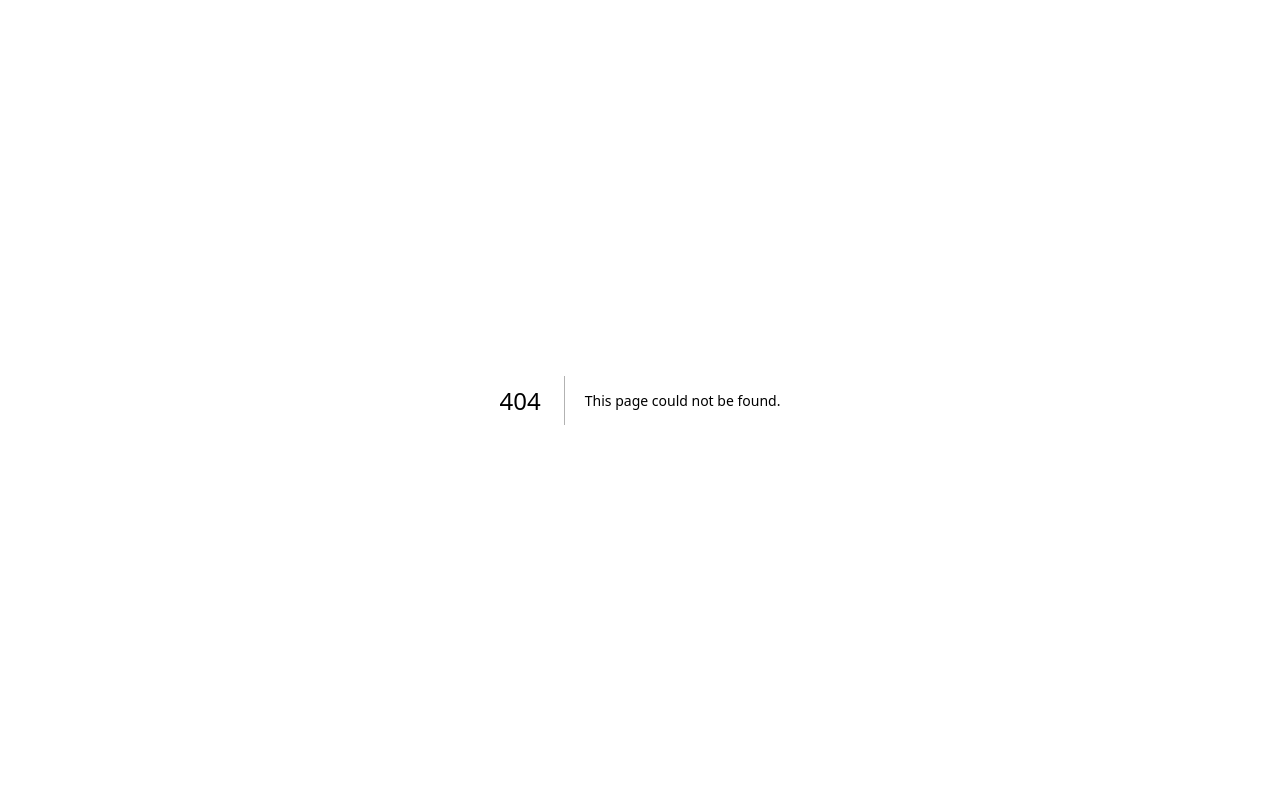
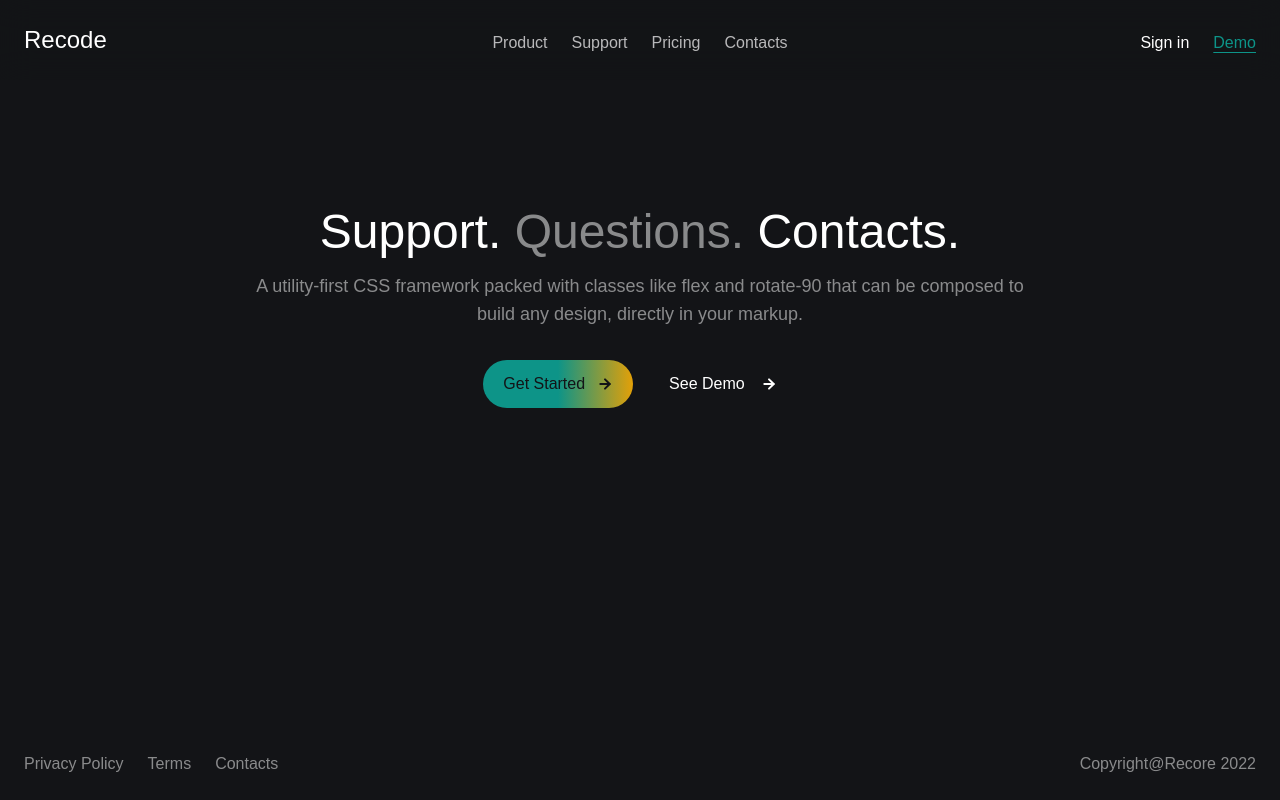
Before and after one commit to yaroslavnosenko/recode-ui, a Next.js app: page /contacts in a window 1280 px wide. Before the commit this address had no page. Built offline with nearby package versions, Linux system fonts and the light colour scheme.

Commit message:
added routes and renamed some things

```diff
--- a/components/web/footer.tsx
+++ b/components/web/footer.tsx
@@ -1,11 +1,12 @@
 import Link from 'next/link'
 
 import { Container } from 'components/web'
+import { ROUTES } from 'configs'
 
 const LINKS = [
   { href: '/', text: 'Privacy Policy' },
   { href: '/', text: 'Terms' },
-  { href: '/', text: 'Contacts' },
+  { href: ROUTES.CONTACTS, text: 'Contacts' },
 ]
 
 export const Footer = () => {
@@ -24,7 +25,7 @@ export const Footer = () => {
               </Link>
             ))}
           </div>
-          <p className="opacity-50 md:text-end">Copyright@Rcore 2022</p>
+          <p className="opacity-50 md:text-end">Copyright@Recore 2022</p>
         </div>
       </Container>
     </footer>
--- a/components/web/header.tsx
+++ b/components/web/header.tsx
@@ -2,11 +2,13 @@ import Link from 'next/link'
 
 import { Container } from './container'
 
+import { ROUTES } from 'configs'
+
 const LINKS = [
-  { href: '/', text: 'Product' },
-  { href: '/', text: 'Support' },
-  { href: '/', text: 'Pricing' },
-  { href: '/', text: 'Contacts' },
+  { href: ROUTES.HOME, text: 'Product' },
+  { href: ROUTES.CONTACTS, text: 'Support' },
+  { href: ROUTES.HOME + '#pricing', text: 'Pricing' },
+  { href: ROUTES.CONTACTS, text: 'Contacts' },
 ]
 
 export const Header = () => {
@@ -15,8 +17,8 @@ export const Header = () => {
       <Container>
         <div className="grid grid-cols-2 md:grid-cols-[1fr_minmax(0,_1fr)_1fr] items-baseline py-6">
           <div>
-            <Link className="font-medium text-2xl" href="/">
-              Rcode
+            <Link className="font-medium text-2xl" href={ROUTES.HOME}>
+              Recode
             </Link>
           </div>
           <div className="hidden text-center md:flex gap-6 justify-center">
@@ -31,12 +33,12 @@ export const Header = () => {
             ))}
           </div>
           <div className="text-end">
-            <Link className="hover:opacity-50" href="/">
+            <Link className="hover:opacity-50" href={ROUTES.AUTH}>
               Sign in
             </Link>
             <Link
               className="ml-6 text-brand underline hover:no-underline underline-offset-4"
-              href="/"
+              href={ROUTES.QR('demo')}
             >
               Demo
             </Link>
--- a/configs/routes.ts
+++ b/configs/routes.ts
@@ -1,4 +1,6 @@
 export const ROUTES = {
+  HOME: '/',
+  CONTACTS: '/contacts',
   APP: '/app',
   QR: (uuid: string) => `/qr/${uuid}`,
   MENU: (supplierSlug: string, tableId: string) =>
--- a/package.json
+++ b/package.json
@@ -1,6 +1,6 @@
 {
-  "name": "rcode-ui",
-  "version": "0.1.0",
+  "name": "recode-ui",
+  "version": "1.0.0",
   "private": true,
   "scripts": {
     "dev": "next dev",
--- /dev/null
+++ b/pages/contacts.tsx
@@ -0,0 +1,38 @@
+import Link from 'next/link'
+import { FiArrowRight } from 'react-icons/fi'
+
+import { Container, CtaButton, Layout } from 'components/web'
+import { ROUTES } from 'configs'
+
+export default function Contacts() {
+  return (
+    <Layout>
+      <Container>
+        <div className="py-16 md:py-32">
+          <div className="text-center max-w-3xl mx-auto">
+            <h1 className="font-medium text-3xl md:text-5xl leading-normal">
+              Support. <span className="opacity-50">Questions.</span> Contacts.
+            </h1>
+            <p className="opacity-50 text-lg font-light mt-4">
+              A utility-first CSS framework packed with classes like flex and
+              rotate-90 that can be composed to build any design, directly in
+              your markup.
+            </p>
+          </div>
+          <div className="flex flex-col md:flex-row gap-4 justify-center items-start mt-8">
+            <div className="w-full md:w-auto">
+              <CtaButton />
+            </div>
+            <Link
+              className="hover:opacity-70 active:opacity-50 inline-flex font-medium items-center justify-between py-3 px-5 text-md text-white"
+              href={ROUTES.QR('demo')}
+            >
+              <p className="mr-4">See Demo</p>
+              <FiArrowRight strokeWidth={3} />
+            </Link>
+          </div>
+        </div>
+      </Container>
+    </Layout>
+  )
+}
--- a/pages/index.tsx
+++ b/pages/index.tsx
@@ -145,7 +145,10 @@ export default function Index() {
 
       {/* PRICING */}
       <Container>
-        <div className="py-16 md:py-32 max-w-5xl items-center mx-auto border-t border-t-dark-700">
+        <div
+          className="py-16 md:py-32 max-w-5xl items-center mx-auto border-t border-t-dark-700"
+          id="pricing"
+        >
           <Pricing />
         </div>
       </Container>
```
